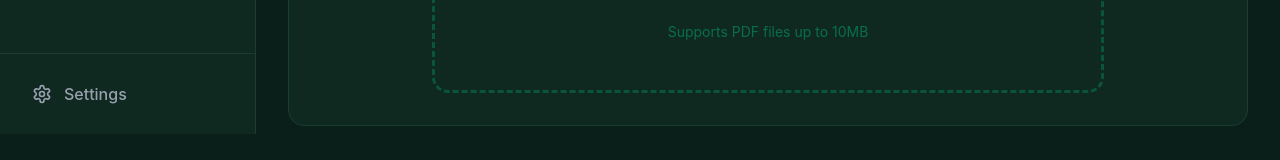
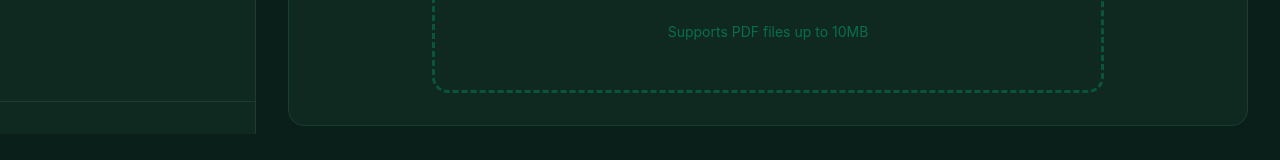
Before and after one commit to bi2lelkhr/nlp-platform-ui, a React (Vite) app: page /classification in a window 1280 px wide. Shown: the part 666-826 px from the top of the page. Built offline with nearby package versions, Linux system fonts and the light colour scheme.

Commit message:
Comment out Settings button in Sidebar
Comment out the Settings button in Sidebar component.

```diff
--- a/src/app/components/Sidebar.tsx
+++ b/src/app/components/Sidebar.tsx
@@ -61,10 +61,10 @@ export function Sidebar() {
       </nav>
 
       <div className="p-4 border-t border-[#1a3d33]">
-        <button className="flex items-center gap-3 px-4 py-3 rounded-lg text-gray-400 hover:bg-emerald-500/10 hover:text-emerald-300 w-full transition-all">
+        {/* <button className="flex items-center gap-3 px-4 py-3 rounded-lg text-gray-400 hover:bg-emerald-500/10 hover:text-emerald-300 w-full transition-all">
           <Settings className="w-5 h-5" />
-          <span>Settings</span>
-        </button>
+          <span>Report</span>
+        </button> */}
       </div>
     </aside>
   );
```
